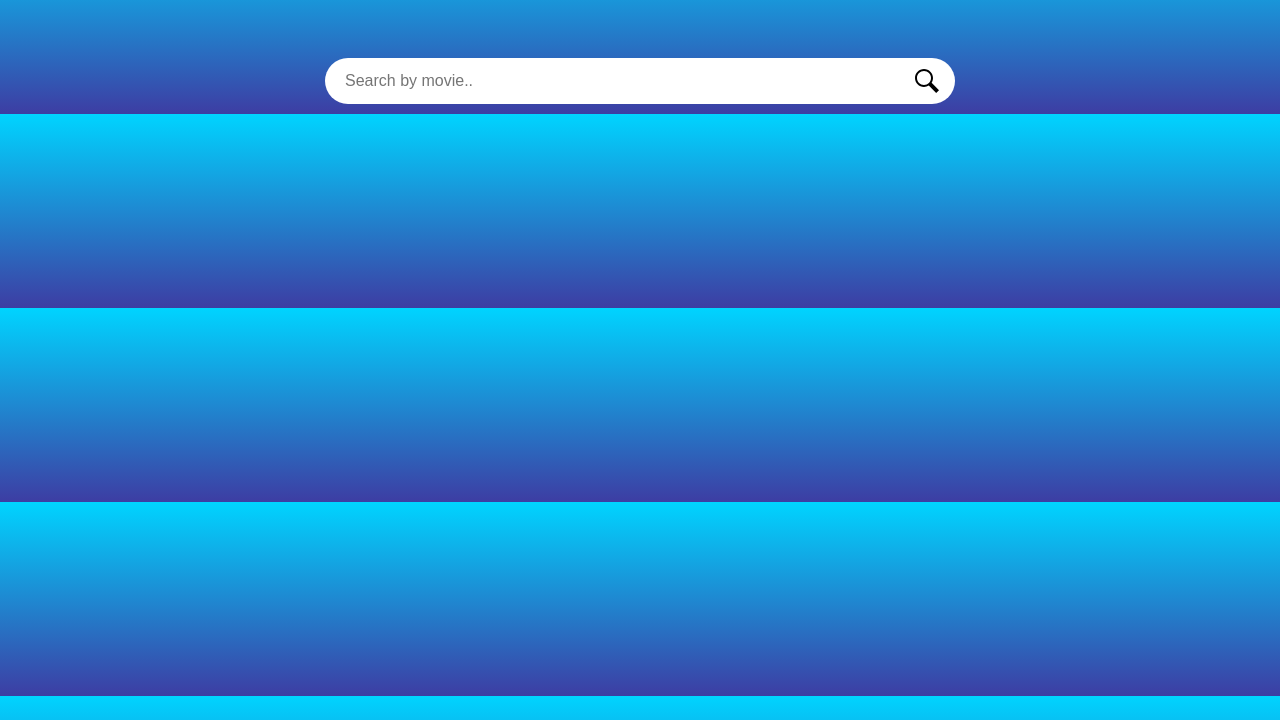
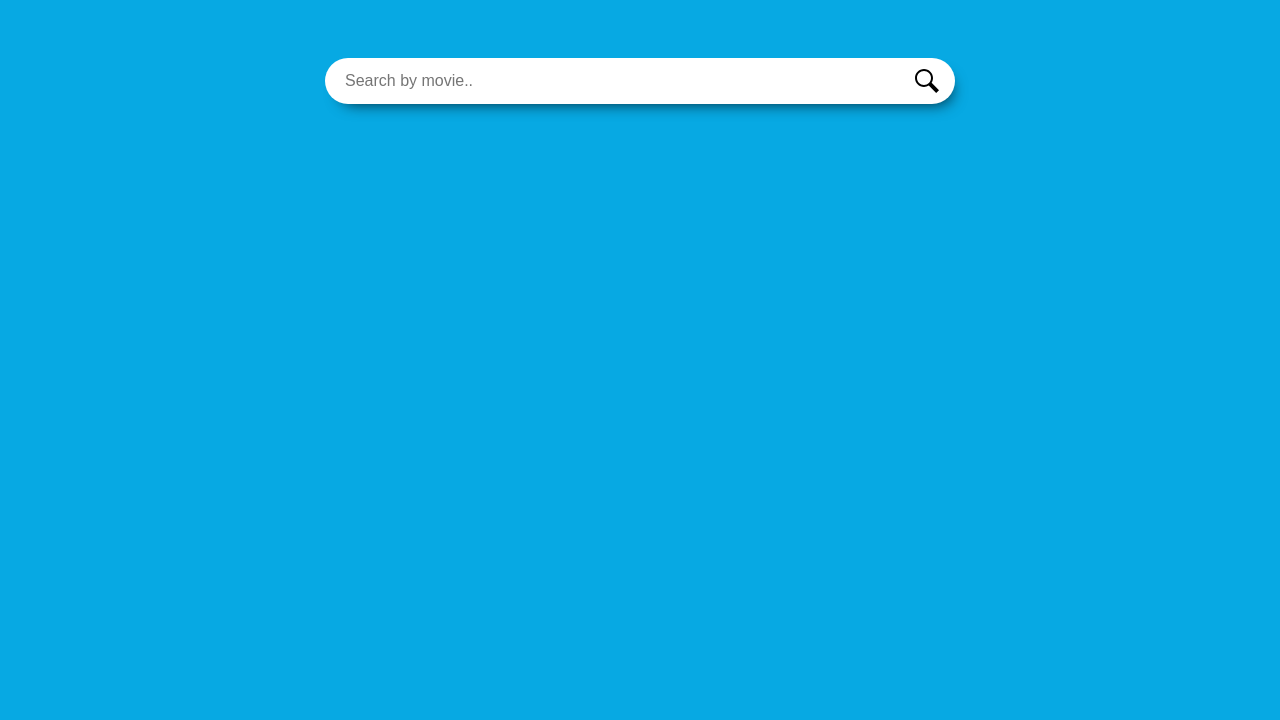
Before and after one commit to dapiogo/moveapp, a React app: page / in a window 1280 px wide. Shown: the part 80-800 px from the top of the page. Built offline with nearby package versions, Linux system fonts and the light colour scheme.

Commit message:
Fix css style

```diff
--- a/src/Root.module.scss
+++ b/src/Root.module.scss
@@ -12,6 +12,5 @@ body {
   margin: 0;
   padding: 0;
   font-family: "Montserrat", sans-serif;
-  background: rgb(2, 0, 36);
-  background: linear-gradient(0deg, rgba(2, 0, 36, 1) 0%, rgba(61, 61, 163, 1) 0%, rgba(0, 212, 255, 1) 100%);
+  background:#07a9e3;
 }
--- a/src/components/Search/Search.module.scss
+++ b/src/components/Search/Search.module.scss
@@ -3,6 +3,7 @@ $breakpoint:1024px;
 .wrapper {
     margin-top: 50px;
     padding: 10px;
+
 
     form {
         display: flex;
@@ -12,6 +13,7 @@ $breakpoint:1024px;
         border-radius: 30px;
         padding: 10px;
         margin: 0 auto;
+        box-shadow: 6px 9px 15px -9px rgba(0, 0, 0, 0.75);
 
         input {
             background: #fff;
```
